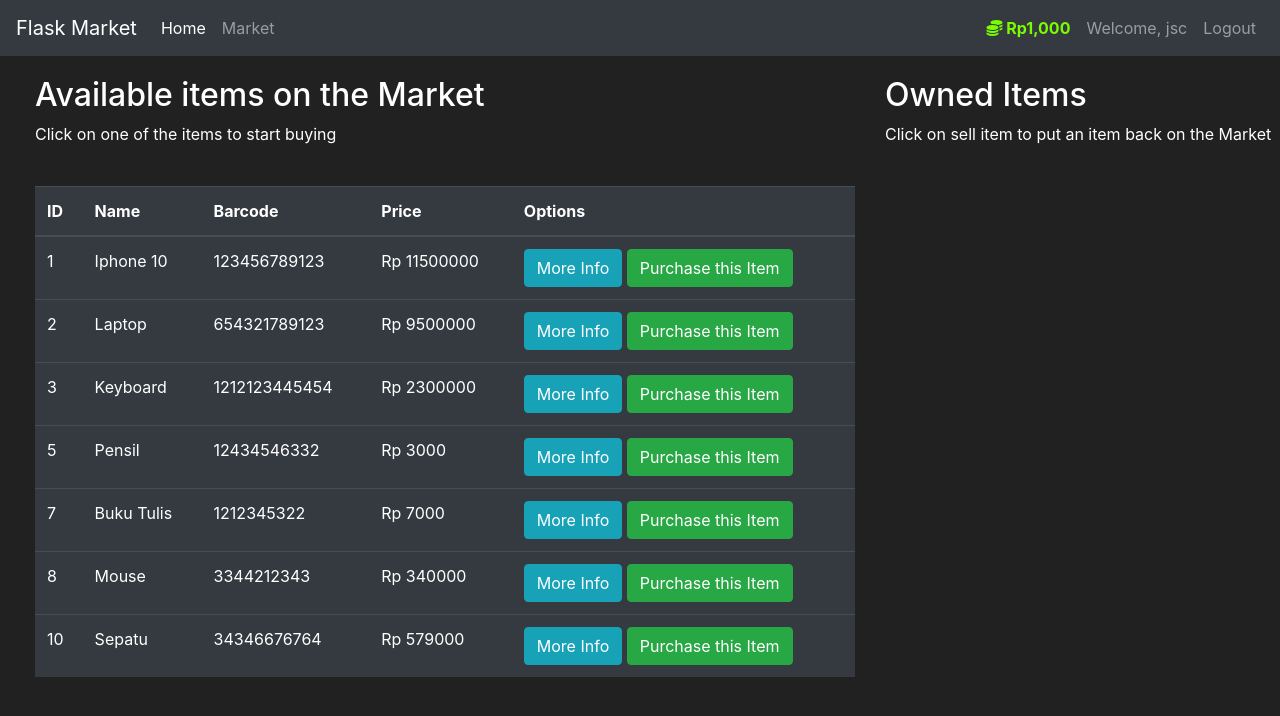
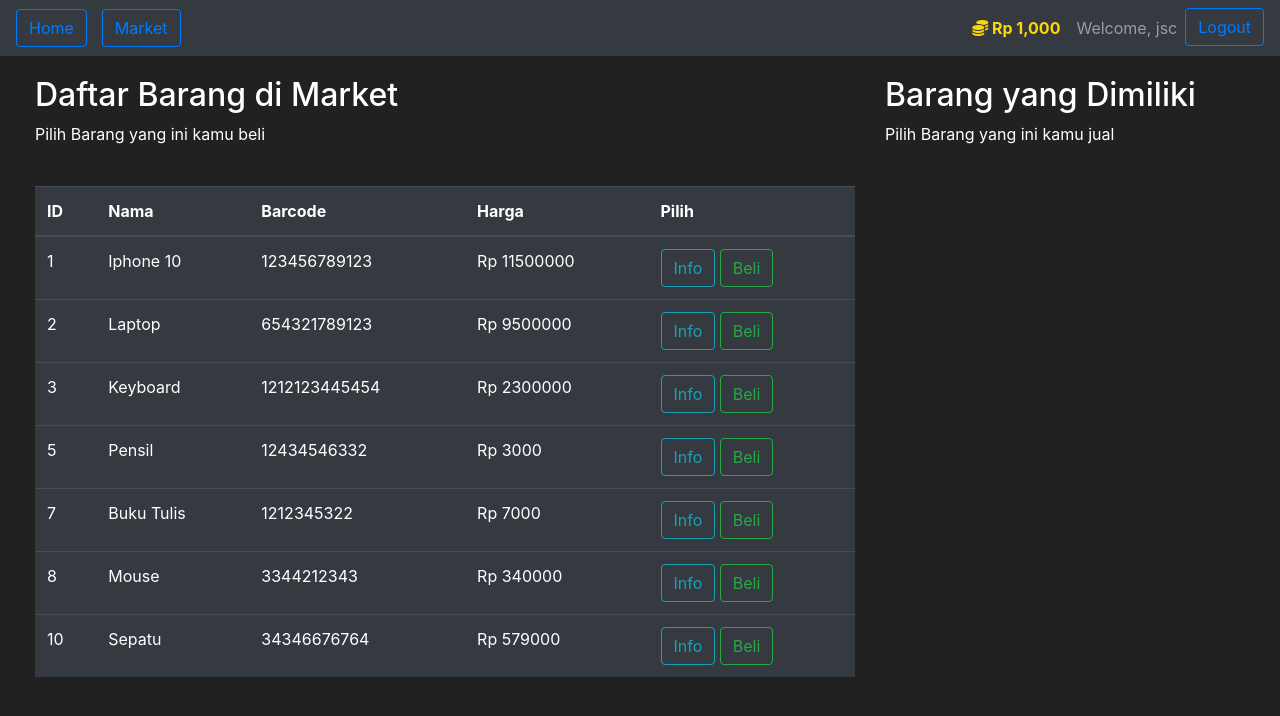
Before and after one commit to ifs19051/MarketFLask, a Flask app: page /market in a window 1280 px wide. Shown: the top 716 px of the page. Run offline with Flask 2, Linux system fonts and the light colour scheme; a user stored in the database is signed in; data comes from the database, SQL or seed files in the repository; both versions use the stored data as it was after the commit; some libraries are stand-ins or nearby versions.

Commit message:
commit
update FE

```diff
--- a/market/models.py
+++ b/market/models.py
@@ -17,9 +17,9 @@ class User(db.Model, UserMixin):
     @property
     def prettier_budget(self):
         if len(str(self.budget)) >= 4:
-            return f'Rp{str(self.budget)[:-3]},{str(self.budget)[-3:]}'
+            return f'Rp {str(self.budget)[:-3]},{str(self.budget)[-3:]}'
         else:
-            return f"Rp{self.budget}"
+            return f"Rp {self.budget}"
 
     @property
     def password(self):
--- a/market/routes.py
+++ b/market/routes.py
@@ -22,7 +22,7 @@ def market_page():
         if p_item_object:
             if current_user.can_purchase(p_item_object):
                 p_item_object.buy(current_user)
-                flash(f"Congratulations! You purchased {p_item_object.name} for {p_item_object.price}$", category='success')
+                flash(f"Congratulations! You purchased {p_item_object.name} for Rp {p_item_object.price}", category='success')
             else:
                 flash(f"Unfortunately, you don't have enough money to purchase {p_item_object.name}!", category='danger')
         #Sell Item Logic
@@ -53,11 +53,11 @@ def register_page():
         db.session.add(user_to_create)
         db.session.commit()
         login_user(user_to_create)
-        flash(f"Account created successfully! You are now logged in as {user_to_create.username}", category='success')
+        flash(f"Akun Berhasil dibuat {user_to_create.username}", category='success')
         return redirect(url_for('market_page'))
     if form.errors != {}: #If there are not errors from the validations
         for err_msg in form.errors.values():
-            flash(f'There was an error with creating a user: {err_msg}', category='danger')
+            flash(f'Ada kesalahan pembuatan akun di: {err_msg}', category='danger')
 
     return render_template('register.html', form=form)
 
@@ -70,15 +70,15 @@ def login_page():
                 attempted_password=form.password.data
         ):
             login_user(attempted_user)
-            flash(f'Success! You are logged in as: {attempted_user.username}', category='success')
+            flash(f'Success! kamu login sebagai {attempted_user.username}', category='success')
             return redirect(url_for('market_page'))
         else:
-            flash('Username and password are not match! Please try again', category='danger')
+            flash('Username dan password tidak sama, coba ulang kembali', category='danger')
 
     return render_template('login.html', form=form)
 
 @app.route('/logout')
 def logout_page():
     logout_user()
-    flash("You have been logged out!", category='info')
+    flash("Kamu telah berhasi logout", category='info')
     return redirect(url_for("home_page"))
--- a/market/templates/base.html
+++ b/market/templates/base.html
@@ -14,23 +14,22 @@
    </head>
    <body>
     <nav class="navbar navbar-expand-md navbar-dark bg-dark">
-      <a class="navbar-brand" href="#">Flask Market</a>
       <button class="navbar-toggler" type="button" data-toggle="collapse" data-target="#navbarNav">
         <span class="navbar-toggler-icon"></span>
       </button>
       <div class="collapse navbar-collapse" id="navbarNav">
         <ul class="navbar-nav mr-auto">
             <li class="nav-item active">
-                <a class="nav-link" href="{{ url_for('home_page') }}">Home <span class="sr-only">(current)</span></a>
+                <a class="btn btn-outline-primary" href="{{ url_for('home_page') }}">Home <span class="sr-only">(current)</span></a>
             </li>
-            <li class="nav-item">
-                <a class="nav-link" href="{{ url_for('market_page') }}">Market</a>
+            <li class="nav-item col-4">
+                <a class="btn btn-outline-primary" href="{{ url_for('market_page') }}">Market</a>
             </li>
         </ul>
           {% if current_user.is_authenticated %}
             <ul class="navbar-nav">
                 <li class="nav-item">
-                    <a class="nav-link" style="color: lawngreen; font-weight: bold">
+                    <a class="nav-link" style="color: gold; font-weight: bold">
                         <i class="fas fa-coins"></i>
                         {{ current_user.prettier_budget }}
                     </a>
@@ -39,16 +38,16 @@
                     <a class="nav-link">Welcome, {{ current_user.username }}</a>
                 </li>
                 <li class="nav-item">
-                    <a class="nav-link" href="{{ url_for('logout_page') }}">Logout</a>
+                    <a class="btn btn-outline-primary" href="{{ url_for('logout_page') }}">Logout</a>
                 </li>
             </ul>
           {% else %}
             <ul class="navbar-nav">
                 <li class="nav-item">
-                    <a class="nav-link" href="{{ url_for('login_page') }}">Login</a>
+                    <a class="btn btn-outline-primary" href="{{ url_for('login_page') }}">Login</a>
                 </li>
-                <li class="nav-item">
-                    <a class="nav-link" href="{{ url_for('register_page') }}">Register</a>
+                <li class="nav-item col-4">
+                    <a class="btn btn-outline-primary" href="{{ url_for('register_page') }}">Register</a>
                 </li>
             </ul>
           {% endif %}
--- a/market/templates/includes/items_modals.html
+++ b/market/templates/includes/items_modals.html
@@ -52,12 +52,9 @@
         <form method="POST">
           {{ purchase_form.hidden_tag() }}
           <h4 class="text-center">
-            Are you sure you want to buy {{ item.name }} for {{ item.price }}$ ?
+            Apakah kamu yakin untuk membeli {{ item.name }} dengan harga Rp {{ item.price }} ?
           </h4>
           <br>
-          <h6 class="text-center">
-            By clicking Purchase, you will purchase this item.
-          </h6>
           <br>
           <input id="purchased_item" name="purchased_item" type="hidden" value="{{item.name}}">
           {{ purchase_form.submit(class="btn btn-outline-success btn-block") }}
--- a/market/templates/includes/owned_items_modals.html
+++ b/market/templates/includes/owned_items_modals.html
@@ -24,12 +24,9 @@
         <form method="POST">
           {{ selling_form.hidden_tag() }}
           <h4 class="text-center">
-            Are you sure you want to sell {{ owned_item.name }} for {{ owned_item.price }}$ ?
+            Apakah kamu yakin untuk menjual {{ owned_item.name }} dengan harga Rp {{ owned_item.price }} ?
           </h4>
           <br>
-          <h6 class="text-center">
-            By clicking Sell, you will put this item back on market
-          </h6>
           <br>
           <input id="sold_item" name="sold_item" type="hidden" value="{{owned_item.name}}">
           {{ selling_form.submit(class="btn btn-outline-danger btn-block") }}
--- a/market/templates/market.html
+++ b/market/templates/market.html
@@ -6,22 +6,21 @@ Market Page
 
 <div class="row" style="margin-top:20px; margin-left:20px">
    <div class="col-8">
-       <h2>Available items on the Market</h2>
-       <p>Click on one of the items to start buying</p>
+       <h2>Daftar Barang di Market</h2>
+       <p>Pilih Barang yang ini kamu beli</p>
        <br>
       <table class="table table-hover table-dark">
          <thead>
             <tr>
-               <!-- Your Columns HERE -->
                <th scope="col">ID</th>
-               <th scope="col">Name</th>
+               <th scope="col">Nama</th>
                <th scope="col">Barcode</th>
-               <th scope="col">Price</th>
-               <th scope="col">Options</th>
+               <th scope="col">Harga</th>
+               <th scope="col">Pilih</th>
             </tr>
          </thead>
          <tbody>
-            <!-- Your rows inside the table HERE: -->
+
             {% for item in items %}
             {% include 'includes/items_modals.html' %}
             <tr>
@@ -30,8 +29,8 @@ Market Page
                <td>{{ item.barcode }}</td>
                <td>Rp {{ item.price }}</td>
                <td>
-                  <button class="btn btn-outline btn-info" data-toggle="modal" data-target="#Modal-MoreInfo-{{ item.id }}">More Info</button>
-                  <button class="btn btn-outline btn-success" data-toggle="modal" data-target="#Modal-PurchaseConfirm-{{ item.id }}">Purchase this Item</button>
+                  <button class="btn btn-outline-info" data-toggle="modal" data-target="#Modal-MoreInfo-{{ item.id }}">Info</button>
+                  <button class="btn btn-outline-success" data-toggle="modal" data-target="#Modal-PurchaseConfirm-{{ item.id }}">Beli</button>
                </td>
             </tr>
             {% endfor %}
@@ -39,8 +38,8 @@ Market Page
       </table>
    </div>
    <div class="col-4">
-        <h2>Owned Items</h2>
-        <p>Click on sell item to put an item back on the Market</p>
+        <h2>Barang yang Dimiliki</h2>
+        <p>Pilih Barang yang ini kamu jual</p>
         <br>
         <div class="row">
            {% for owned_item in owned_items %}
@@ -51,11 +50,14 @@ Market Page
                           <h5 class="card-title">{{ owned_item.name }}</h5>
                           <button type="button" class="btn btn-outline-danger" style="margin-bottom: 5px"
                                   data-toggle="modal" data-target="#Modal-SellingConfirm-{{ owned_item.id }}">
-                              Sell this Item
+                              Jual
                           </button>
                           <p class="card-text"><strong>
-                              This item costs {{ owned_item.price }}$
+                              Harga barang ini
                           </strong></p>
+                          <p class="card-text"><strong>
+                           Rp {{ owned_item.price }}
+                       </strong></p>
                       </div>
                   </div>
              </div>
```
Also changed, not shown: market/templates/home.html (+8 -4 lines), market/templates/login.html (+7 -6 lines), market/templates/register.html (+10 -7 lines), market/market.db.
